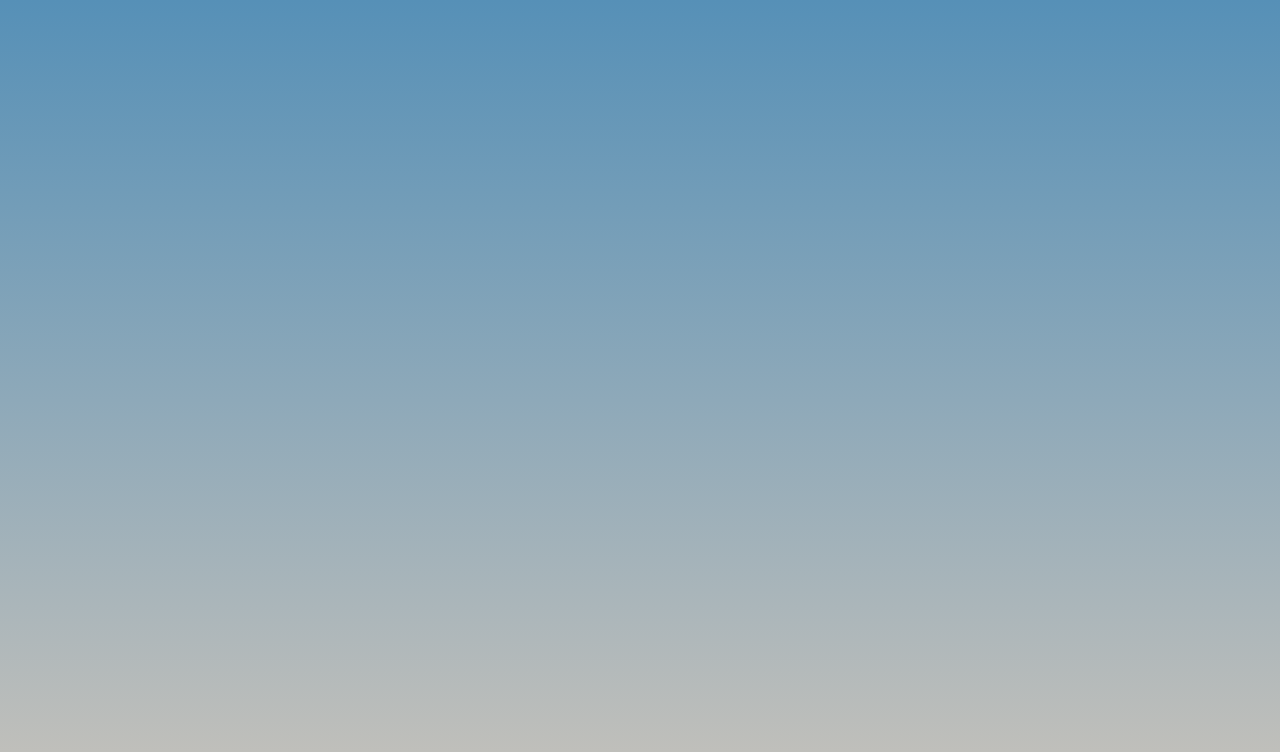
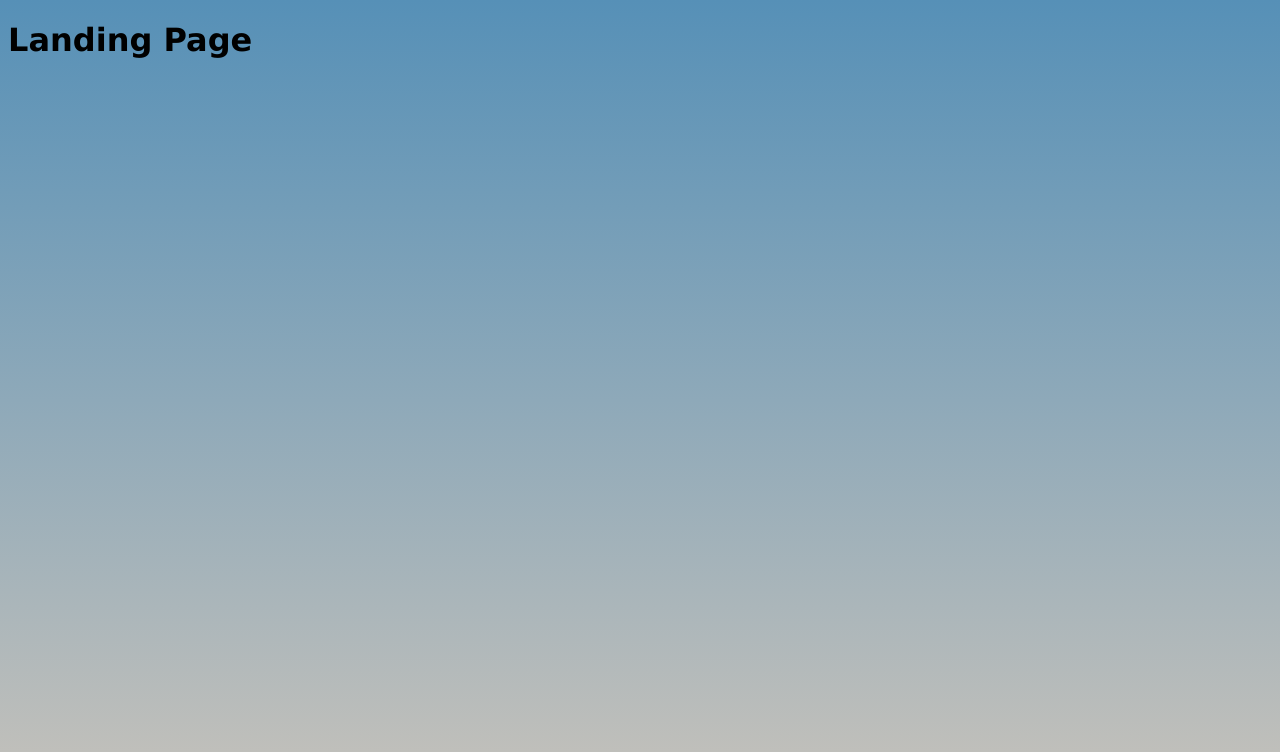
Before and after one commit to Ycandido0119/Landing-Page, a plain HTML site: page index.html in a window 1280 px wide. Drawn offline with Linux system fonts and the light colour scheme.

Commit message:
stage changes

```diff
--- a/index.html
+++ b/index.html
@@ -5,3 +5,7 @@
     <title>Landing Page</title>
     <link href = "index.css" rel = "stylesheet">
   </head>
+
+  <body>
+    <h1>Landing Page</h1>
+  </body>
```
